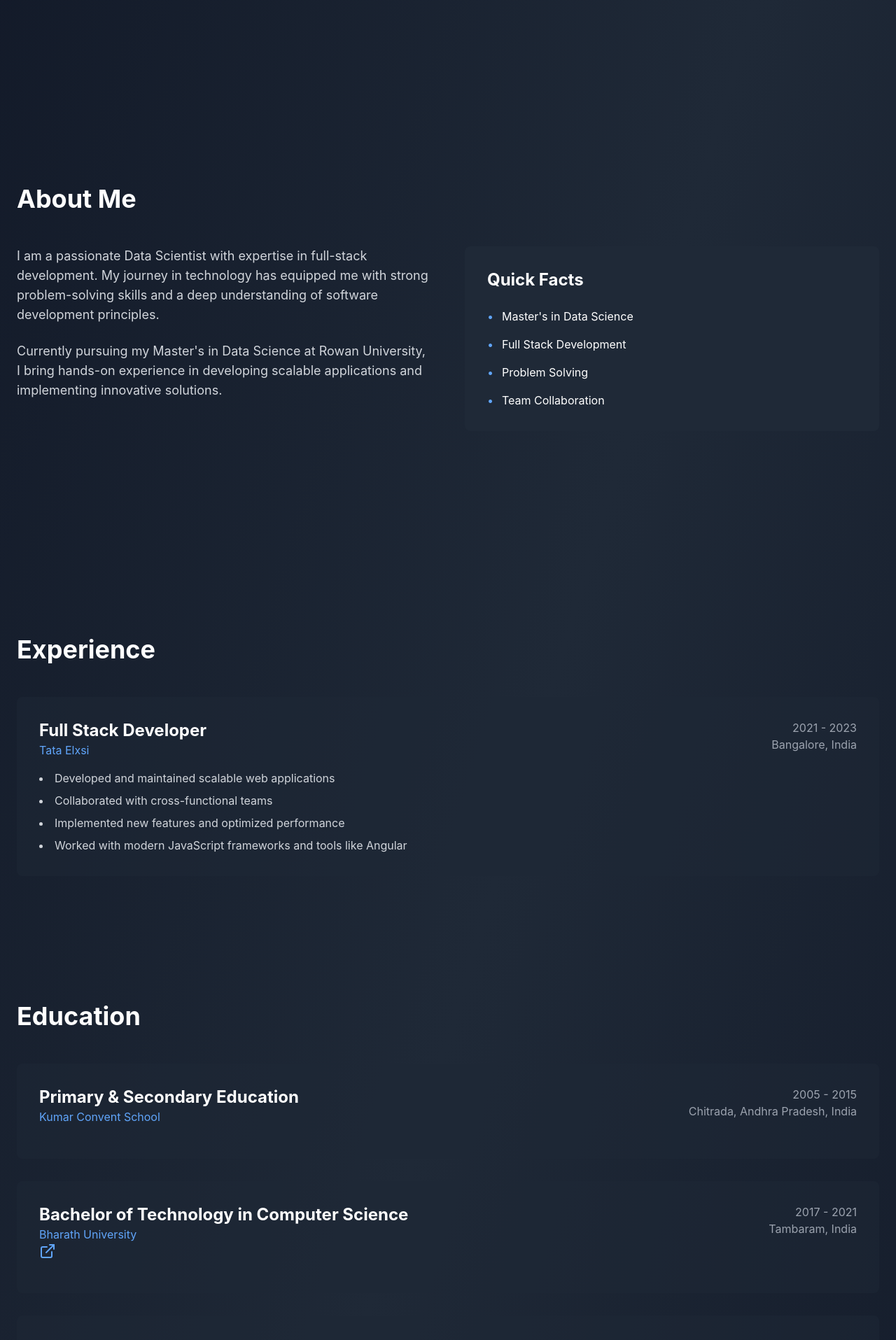
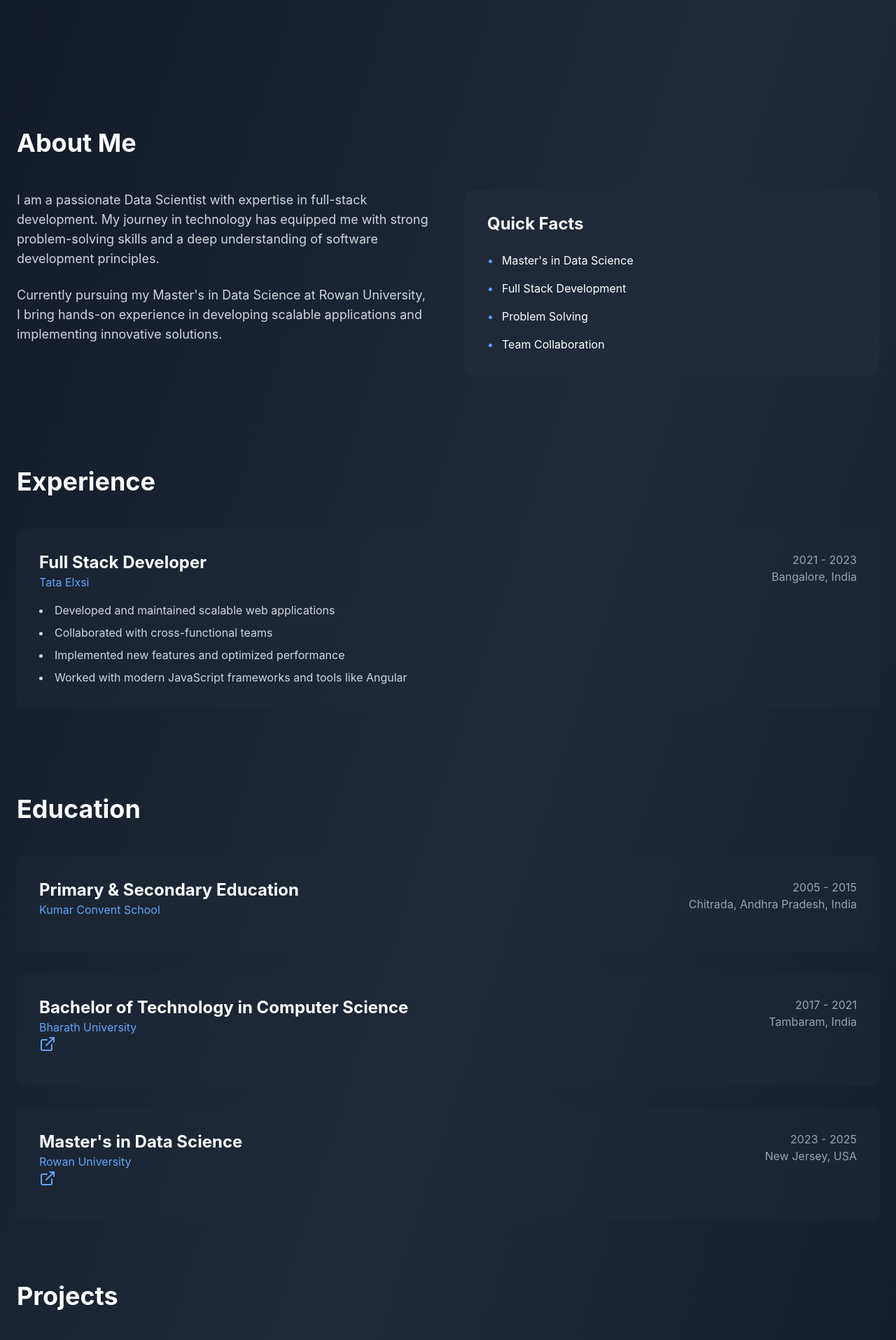
Before and after one commit to Ganga-Suren/Personal-Portfolio, a React (Vite) app: page / in a window 1280 px wide. Shown: the part 680-2595 px from the top of the page at 70% size. Built offline with nearby package versions, Linux system fonts and the light colour scheme.

Commit message:
FInal Height Adjustments

```diff
--- a/src/App.tsx
+++ b/src/App.tsx
@@ -148,7 +148,7 @@ function App() {
       {/* About Section */}
       <section
         id="about"
-        className="min-h-[80vh] flex items-center justify-center"
+        className="min-h-[60vh] flex items-center justify-center"
       >
         <div className="container mx-auto px-6 py-8">
           <h2 className="text-4xl font-bold mb-12">About Me</h2>
@@ -194,7 +194,7 @@ function App() {
       {/* Experience Section */}
       <section
         id="experience"
-        className="min-h-[80vh] flex items-center justify-center"
+        className="min-h-[60vh] flex items-center justify-center"
       >
         <div className="container mx-auto px-6 py-8">
           <h2 className="text-4xl font-bold mb-12">Experience</h2>
@@ -227,7 +227,7 @@ function App() {
       {/* Education Section */}
       <section
         id="education"
-        className="min-h-[80vh] flex items-center justify-center"
+        className="min-h-[90vh] flex items-center justify-center"
       >
         <div className="container mx-auto px-6 py-8">
           <h2 className="text-4xl font-bold mb-12">Education</h2>
@@ -297,7 +297,7 @@ function App() {
       {/* Projects Section */}
       <section
         id="projects"
-        className="min-h-[80vh] flex items-center justify-center"
+        className="min-h-[100vh] flex items-center justify-center"
       >
         <div className="container mx-auto px-6 py-8">
           <h2 className="text-4xl font-bold mb-12">Projects</h2>
```
